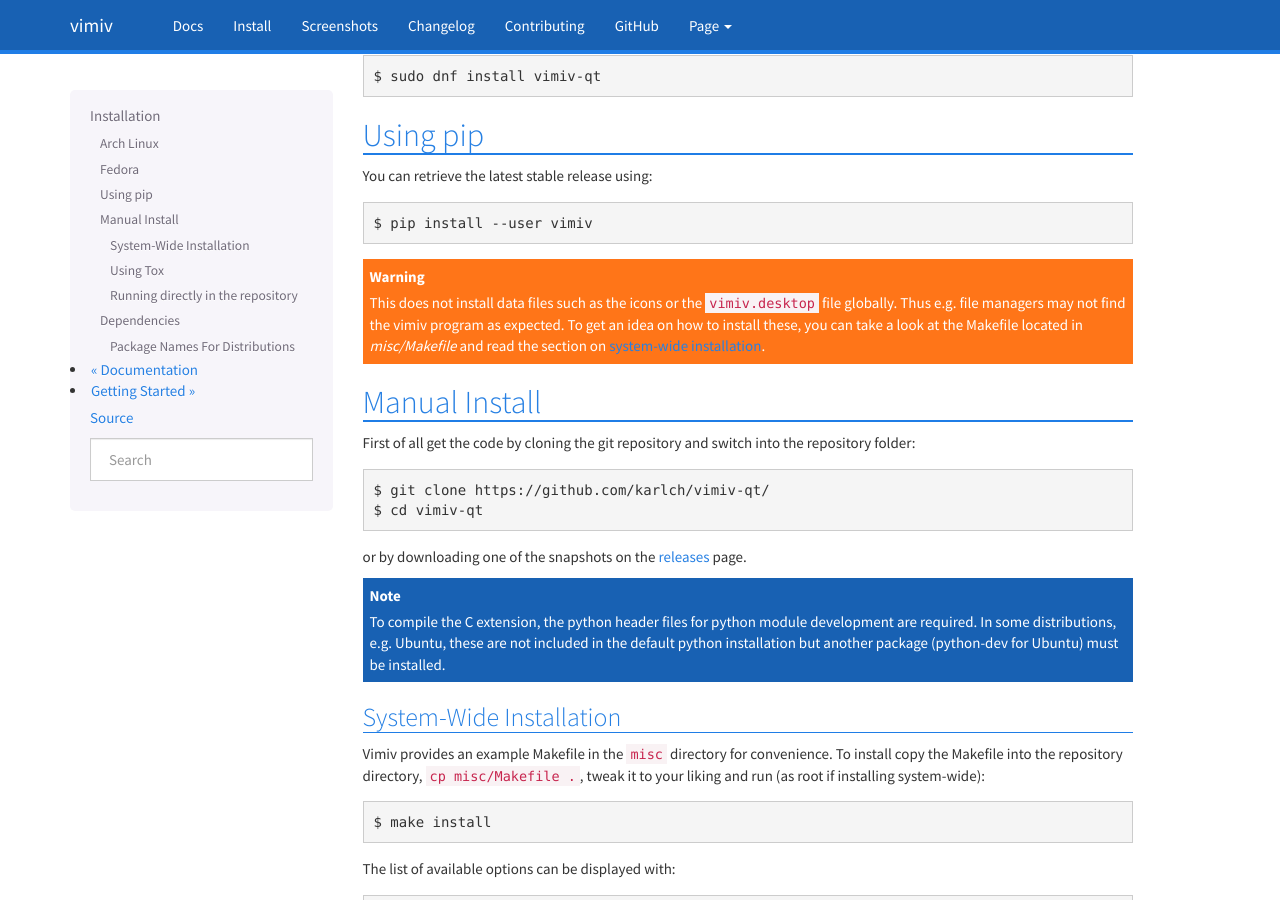
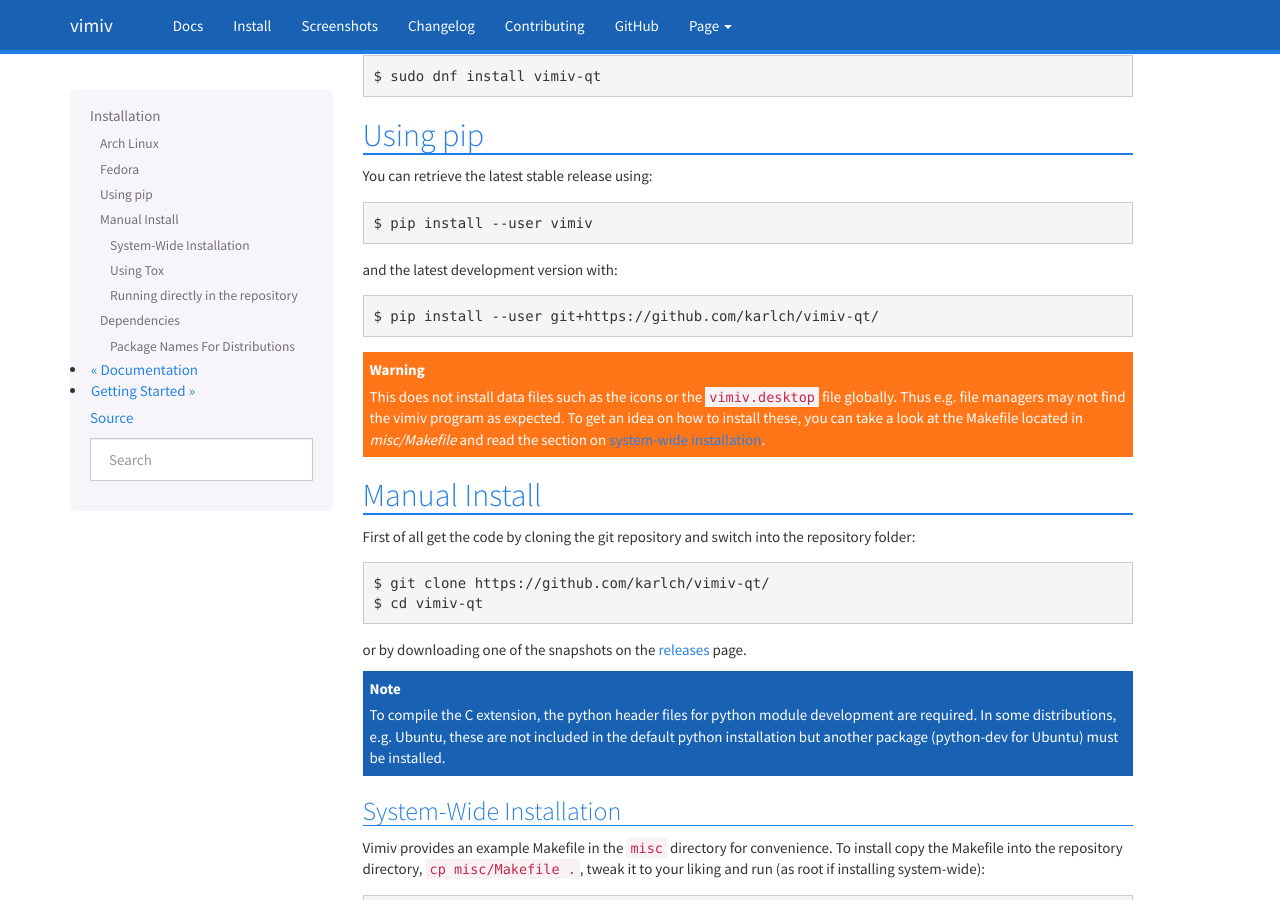
Before and after one commit to karlch/vimiv-qt, a Sphinx documentation site: the page built from docs/documentation/install.rst, in a window 1280 px wide and 900 px high, scrolled down 541 px. Built offline with Sphinx 7.4.7, drawn with Linux system fonts in a browser that asks for light colours.

Commit message:
Docs: Add line on installing dev version with pip
Thanks @pozitron57 for the hint!

```diff
--- a/docs/documentation/install.rst
+++ b/docs/documentation/install.rst
@@ -31,6 +31,10 @@
 You can retrieve the latest stable release using::
 
     $ pip install --user vimiv
+
+and the latest development version with::
+
+    $ pip install --user git+https://github.com/karlch/vimiv-qt/
 
 .. include:: datafile_warning.rst
 
```
